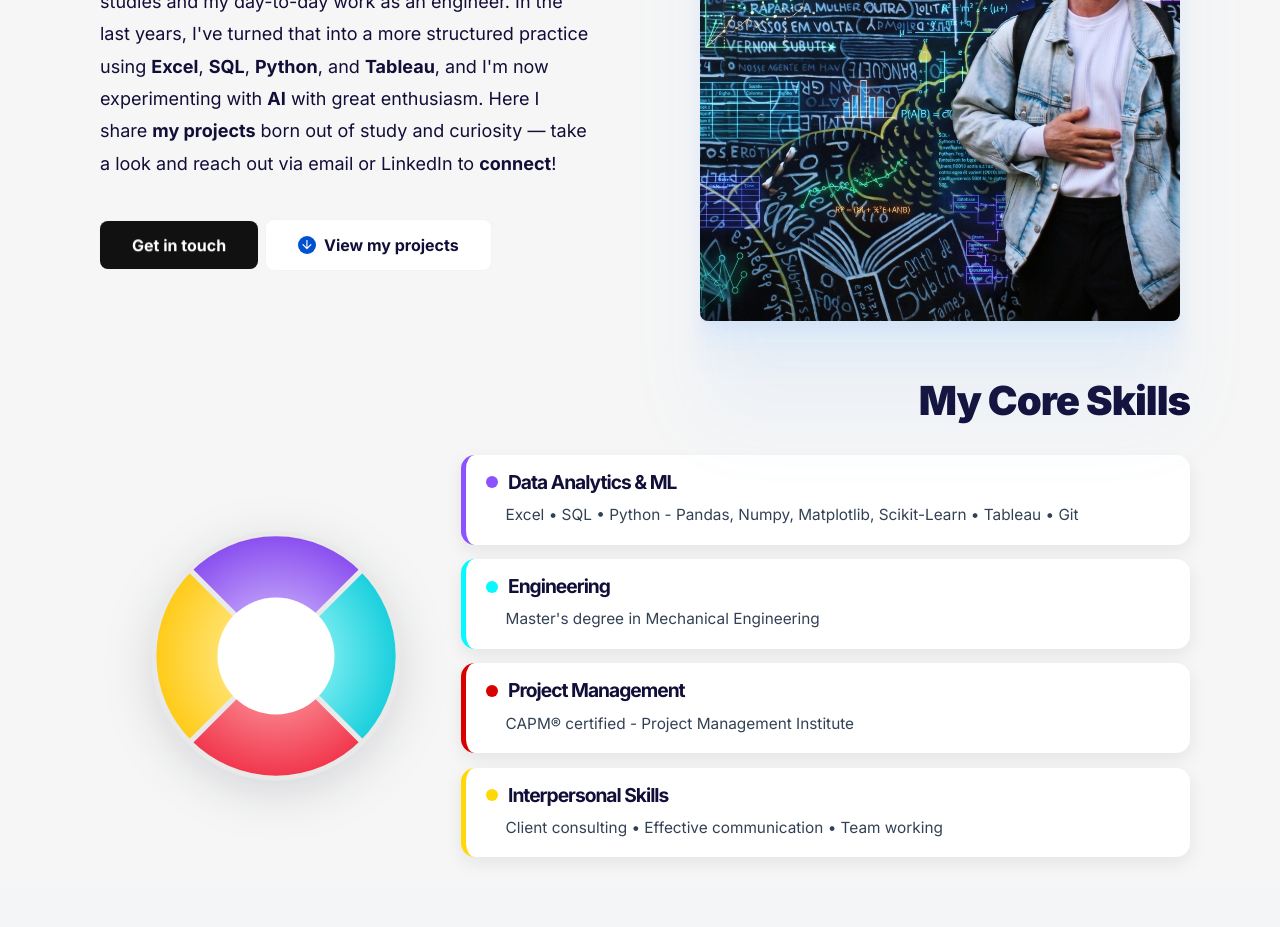
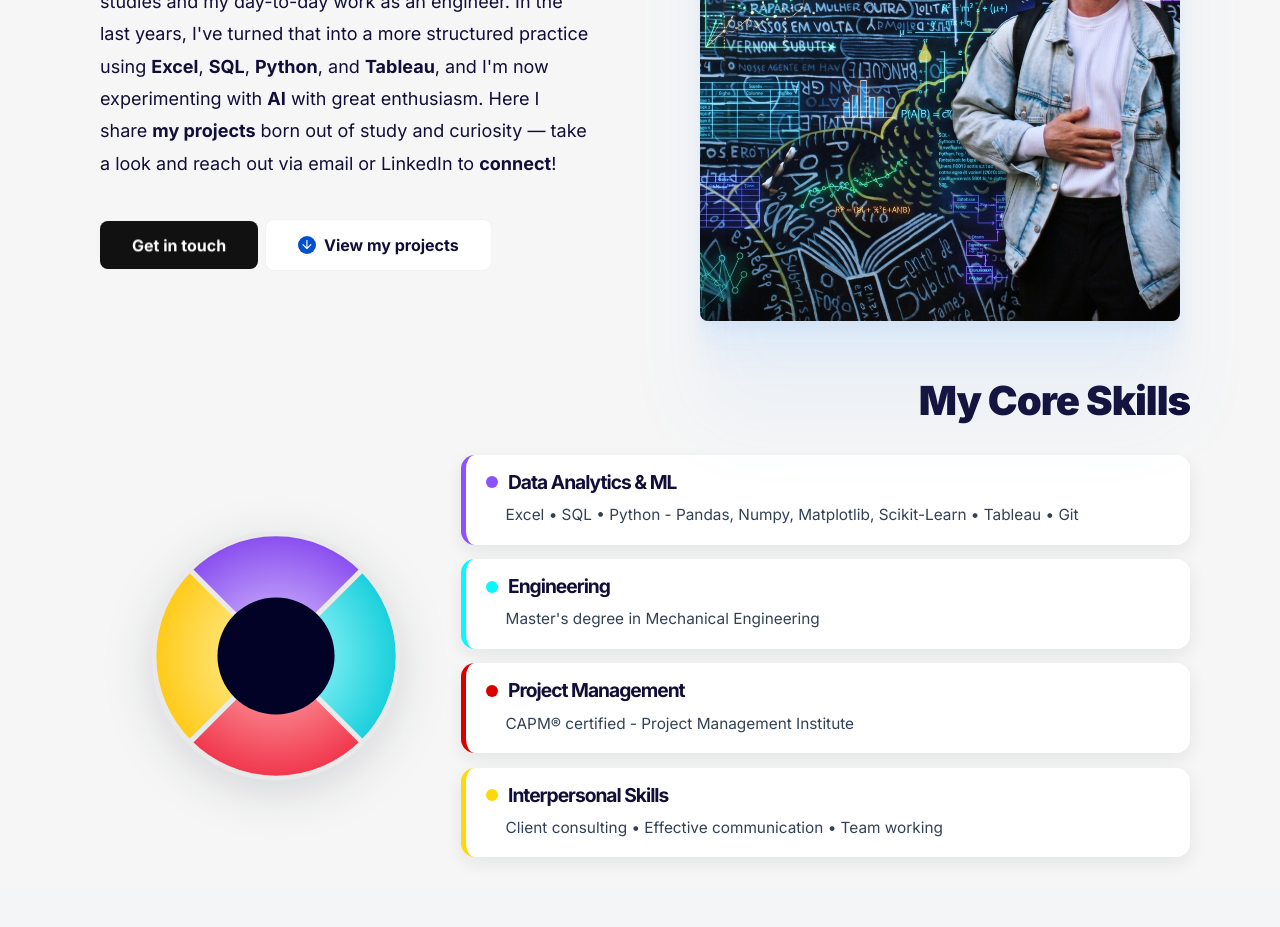
Before and after one commit to gcasarin/gcasarin.github.io, a Jekyll site: the page built from index.html, in a window 1280 px wide. Shown: the part 402-1329 px from the top of the page. Built offline with Jekyll 4.4.1, drawn with Linux system fonts in a browser that asks for light colours; the list of posts is cut into pages by our own code.

Commit message:
Change donut hole fill color to #010226

```diff
--- a/_includes/section-skills.html
+++ b/_includes/section-skills.html
@@ -198,7 +198,7 @@
 
   /* Colore del foro centrale allineato allo sfondo della pagina */
   .skills-section .donut-hole {
-    fill: #ffffff;
+    fill: #010226;
     pointer-events: none;
   }
 
```
